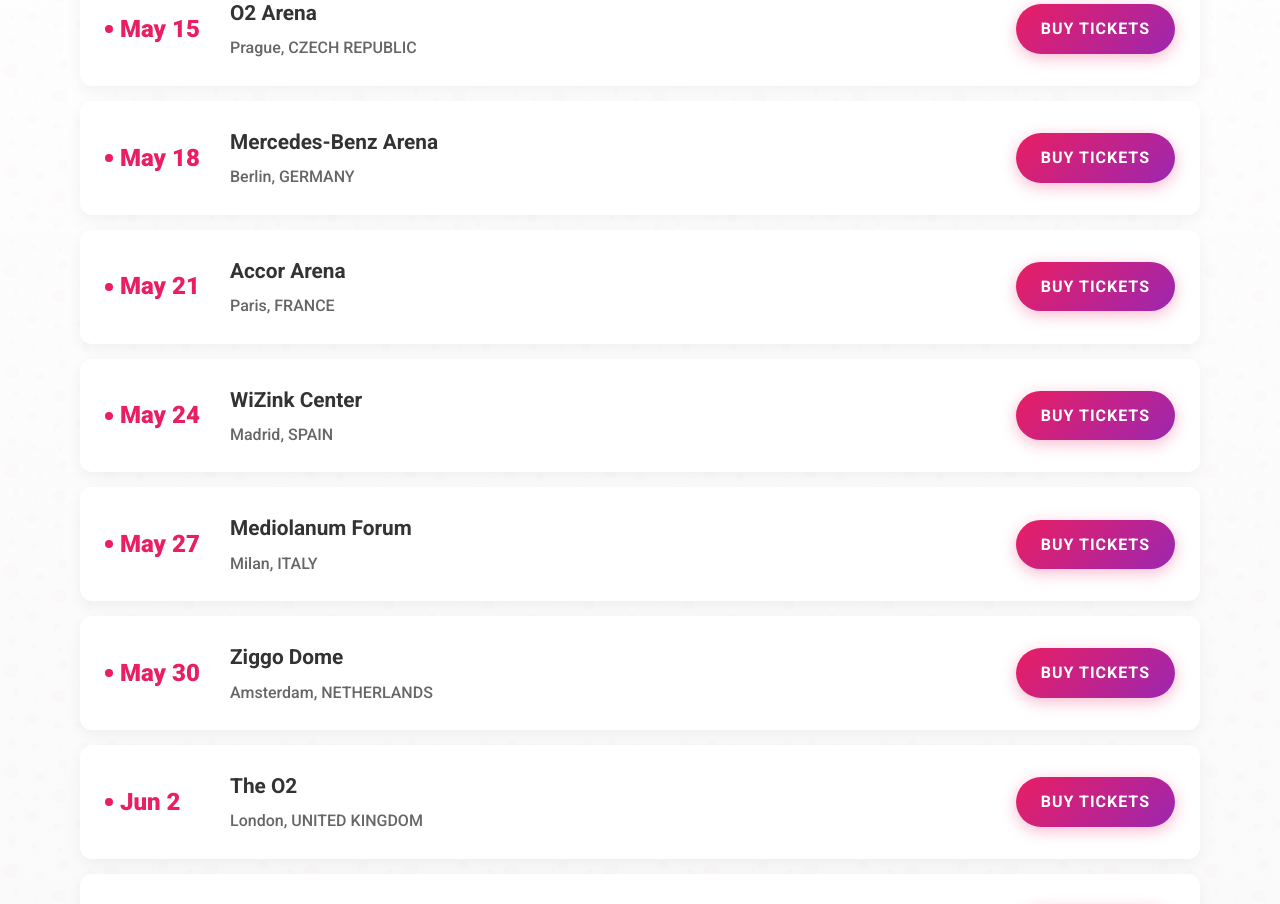
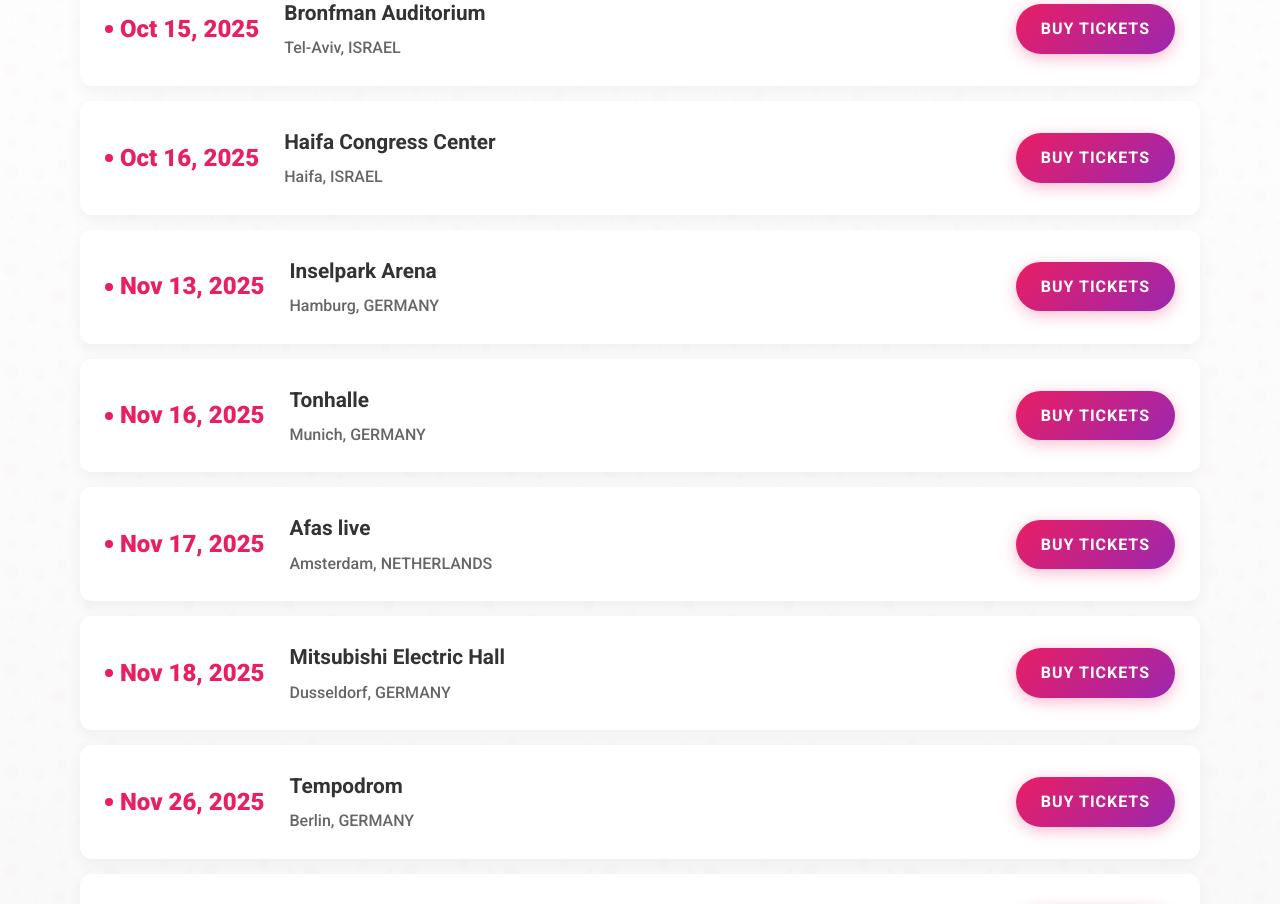
Before and after one commit to zlends/loboda, a React (Create React App) app: page / in a window 1280 px wide. Shown: the part 1140-2044 px from the top of the page. Built offline with nearby package versions, Linux system fonts and the light colour scheme.

Commit message:
update dates

```diff
--- a/src/components/TourDates.js
+++ b/src/components/TourDates.js
@@ -4,73 +4,59 @@
 const TourDates = () => {
   const tourDates = [
     {
-      date: 'May 15',
-      city: 'Prague',
-      country: 'CZECH REPUBLIC',
-      venue: 'O2 Arena',
+      date: 'Oct 15, 2025',
+      city: 'Tel-Aviv',
+      country: 'ISRAEL',
+      venue: 'Bronfman Auditorium',
       ticketLink: 'https://fca.mticket.eu/widget540site12853/widget/event/134683'
     },
     {
-      date: 'May 18',
-      city: 'Berlin',
-      country: 'GERMANY',
-      venue: 'Mercedes-Benz Arena',
+      date: 'Oct 16, 2025',
+      city: 'Haifa',
+      country: 'ISRAEL',
+      venue: 'Haifa Congress Center',
       ticketLink: 'https://fca.mticket.eu/widget540site12853/widget/event/134683'
     },
     {
-      date: 'May 21',
-      city: 'Paris',
-      country: 'FRANCE',
-      venue: 'Accor Arena',
+      date: 'Nov 13, 2025',
+      city: 'Hamburg',
+      country: 'GERMANY',
+      venue: 'Inselpark Arena',
       ticketLink: 'https://fca.mticket.eu/widget540site12853/widget/event/134683'
     },
     {
-      date: 'May 24',
-      city: 'Madrid',
-      country: 'SPAIN',
-      venue: 'WiZink Center',
+      date: 'Nov 16, 2025',
+      city: 'Munich',
+      country: 'GERMANY',
+      venue: 'Tonhalle',
       ticketLink: 'https://fca.mticket.eu/widget540site12853/widget/event/134683'
     },
     {
-      date: 'May 27',
-      city: 'Milan',
-      country: 'ITALY',
-      venue: 'Mediolanum Forum',
+      date: 'Nov 17, 2025',
+      city: 'Amsterdam',
+      country: 'NETHERLANDS',
+      venue: 'Afas live',
       ticketLink: 'https://fca.mticket.eu/widget540site12853/widget/event/134683'
     },
     {
-      date: 'May 30',
-      city: 'Amsterdam',
-      country: 'NETHERLANDS',
-      venue: 'Ziggo Dome',
+      date: 'Nov 18, 2025',
+      city: 'Dusseldorf',
+      country: 'GERMANY',
+      venue: 'Mitsubishi Electric Hall',
       ticketLink: 'https://fca.mticket.eu/widget540site12853/widget/event/134683'
     },
     {
-      date: 'Jun 2',
-      city: 'London',
-      country: 'UNITED KINGDOM',
-      venue: 'The O2',
+      date: 'Nov 26, 2025',
+      city: 'Berlin',
+      country: 'GERMANY',
+      venue: 'Tempodrom',
       ticketLink: 'https://fca.mticket.eu/widget540site12853/widget/event/134683'
     },
     {
-      date: 'Jun 5',
-      city: 'Stockholm',
-      country: 'SWEDEN',
-      venue: 'Avicii Arena',
-      ticketLink: 'https://fca.mticket.eu/widget540site12853/widget/event/134683'
-    },
-    {
-      date: 'Jun 8',
-      city: 'Helsinki',
-      country: 'FINLAND',
-      venue: 'Helsinki Ice Hall',
-      ticketLink: 'https://fca.mticket.eu/widget540site12853/widget/event/134683'
-    },
-    {
-      date: 'Jun 11',
-      city: 'Warsaw',
-      country: 'POLAND',
-      venue: 'COS Torwar',
+      date: 'Nov 27, 2025',
+      city: 'Offenbach',
+      country: 'GERMANY',
+      venue: 'Stadthalle',
       ticketLink: 'https://fca.mticket.eu/widget540site12853/widget/event/134683'
     }
   ];
```
